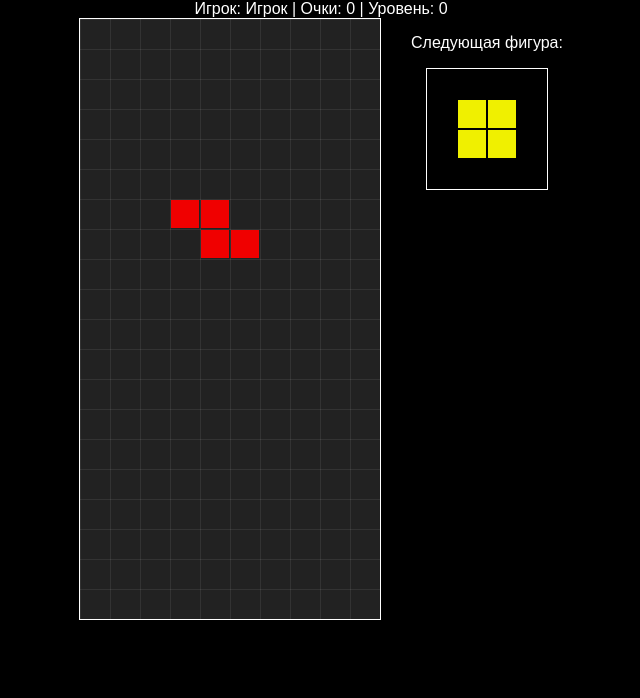
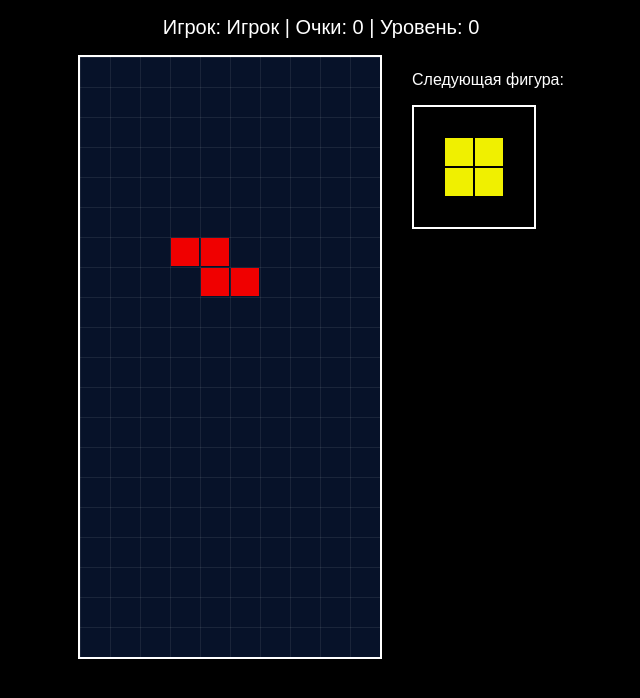
Before and after one commit to Larionov-VA/WEB, a web app: file lb1/main.html in a window 1280 px wide. Shown: the top 698 px of the page, without its empty margins (319-959 px from the left). Run offline with its HTML, style and script files only (its server is not run), Linux system fonts and the light colour scheme.

Commit message:
fix(lab1): done

```diff
--- a/lb1/css/style.css
+++ b/lb1/css/style.css
@@ -1,22 +1,44 @@
 body {
     margin: 0;
-    background: #000;
-    color: #fff;
-    text-align: center;
-    font-family: Arial;
+    font-family: Arial, sans-serif;
+    background: black;
+    color: white;
 }
 
-canvas, td, th {
-    border: 1px solid #fff;
+header {
+    padding: 16px;
+    text-align: center;
+    font-size: 20px;
+}
+
+.center {
+    text-align: center;
+    margin: 100px auto;
+}
+
+input, button {
+    font-size: 18px;
+    padding: 8px 12px;
+    margin: 8px;
 }
 
 .game-wrap {
     display: flex;
     justify-content: center;
     gap: 30px;
+    align-items: flex-start;
+}
+
+canvas {
+    border: 2px solid white;
 }
 
 table {
-    margin: auto;
+    margin: 20px auto;
     border-collapse: collapse;
 }
+
+td, th {
+    border: 1px solid white;
+    padding: 8px 16px;
+}
--- a/lb1/js/game.js
+++ b/lb1/js/game.js
@@ -3,8 +3,8 @@ const ROWS = 20;
 const CELL = 30;
 
 const START_SPEED = 1000;
-const MIN_SPEED = 10;
-const LINES_PER_LEVEL = 1;
+const MIN_SPEED = 100;
+const LINES_PER_LEVEL = 2;
 
 const SHAPES = {
     I: [
@@ -66,8 +66,9 @@ canvas.width = COLS * CELL;
 canvas.height = ROWS * CELL;
 
 const url = new URLSearchParams(window.location.search);
-const playerName = url.get('username') || 'Игрок';
+const playerName = url.get('username') || localStorage.getItem('tetris.username') || 'Игрок';
 playerElement.textContent = playerName;
+localStorage.setItem('tetris.username', playerName);
 
 let board = createBoard();
 let currentType = randomType();
@@ -212,10 +213,10 @@ function clearLines() {
 
     for (let row = ROWS - 1; row >= 0; row--) {
         if (board[row].every(cell => cell !== 0)) {
-            board.splice(row, 1); // убраю заполненную
-            board.unshift(new Array(COLS).fill(0)); // добавляю сверху пустую
+            board.splice(row, 1);
+            board.unshift(new Array(COLS).fill(0));
             cleared++;
-            row++; // не пропускаю строку на месте удалённой
+            row++;
         }
     }
 
@@ -248,7 +249,7 @@ function drawCell(context, x, y, color, size = CELL) {
 
 function drawBoard() {
     ctx.clearRect(0, 0, canvas.width, canvas.height);
-    ctx.fillStyle = '#222222';
+    ctx.fillStyle = '#071229';
     ctx.fillRect(0, 0, canvas.width, canvas.height);
 
     for (let y = 0; y < ROWS; y++) {
@@ -285,10 +286,10 @@ function drawBoard() {
     }
 
     if (gameOver) {
-        ctx.fillStyle = 'rgba(0, 0, 0, 0.65)';
+        ctx.fillStyle = 'rgb(0, 0, 0)';
         ctx.fillRect(0, 0, canvas.width, canvas.height);
         ctx.fillStyle = 'white';
-        ctx.font = '32px arial';
+        ctx.font = '32px sans-serif';
         ctx.textAlign = 'center';
         ctx.fillText('GAME OVER', canvas.width / 2, canvas.height / 2);
     }
@@ -298,9 +299,8 @@ function drawNext() {
     nextCtx.clearRect(0, 0, nextCanvas.width, nextCanvas.height);
 
     const matrix = SHAPES[nextType];
-    const size = 30;
-    const width = matrix[0].length * size;
-    const height = matrix.length * size;
+    const width = matrix[0].length * CELL;
+    const height = matrix.length * CELL;
     const startX = Math.floor((nextCanvas.width - width) / 2);
     const startY = Math.floor((nextCanvas.height - height) / 2);
 
@@ -309,10 +309,10 @@ function drawNext() {
             if (matrix[row][col] !== 0) {
                 nextCtx.fillStyle = COLORS[nextType];
                 nextCtx.fillRect(
-                    startX + col * size + 1,
-                    startY + row * size + 1,
-                    size - 2,
-                    size - 2
+                    startX + col * CELL + 1,
+                    startY + row * CELL + 1,
+                    CELL - 2,
+                    CELL - 2
                 );
             }
         }
```
Also changed, not shown: lb1/index.html (+14 -1 lines), 5 other files.
